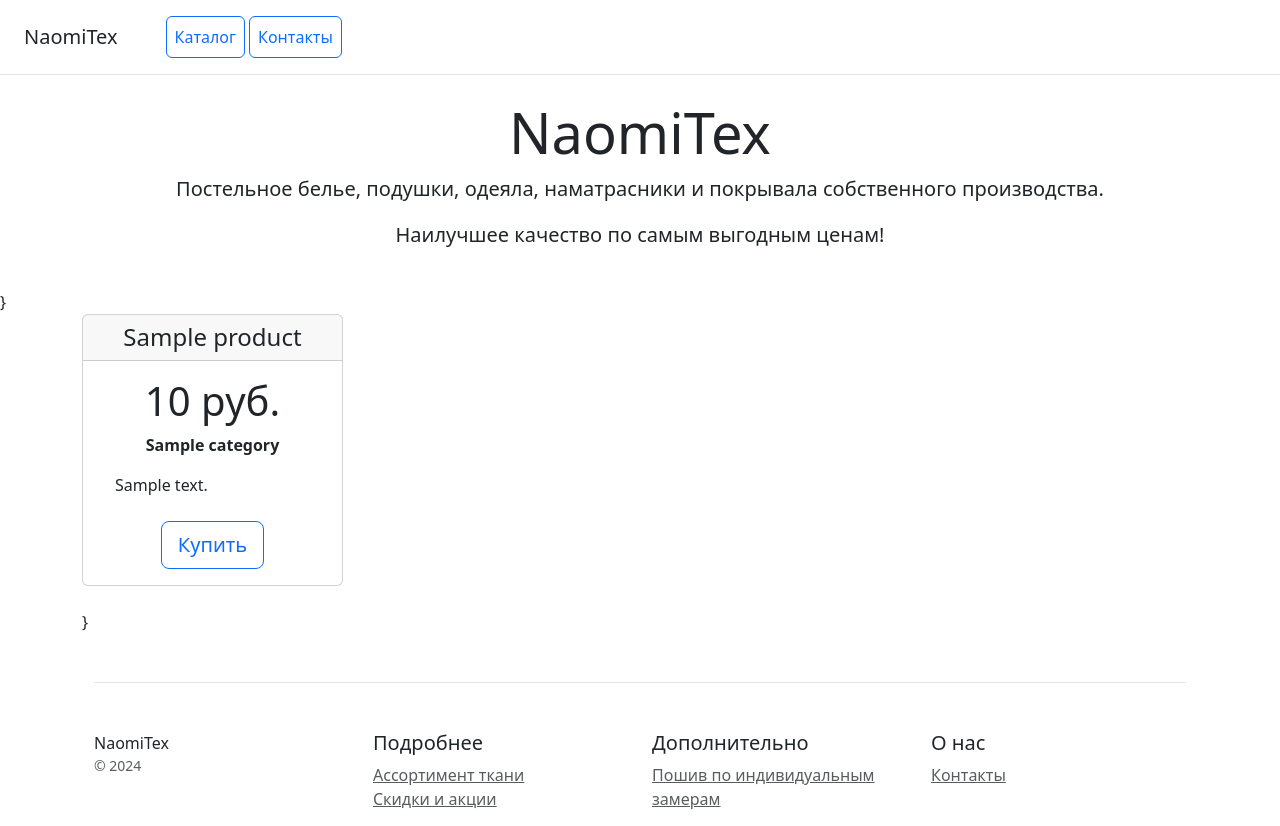
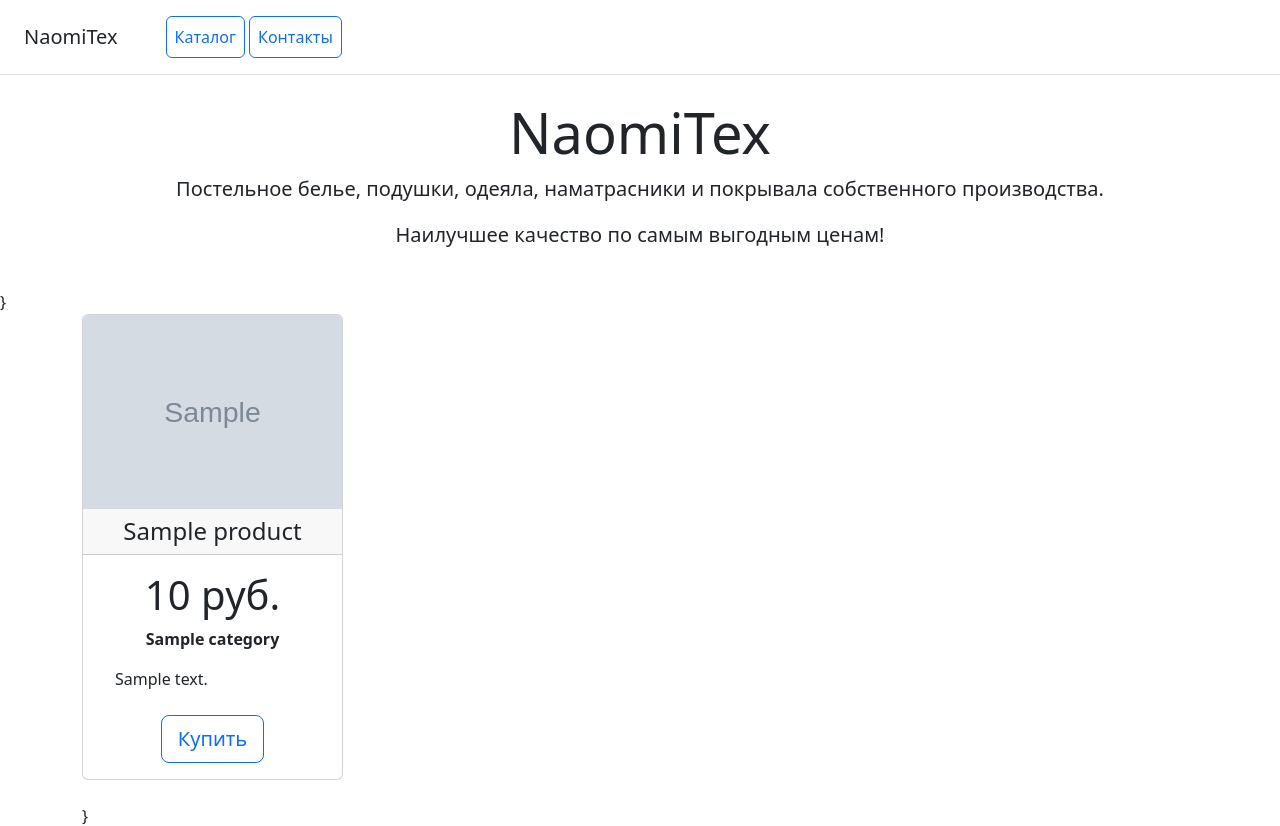
Before and after one commit to annaputilovskaya/online_store_project, a Django app: template catalog/templates/catalog/home.html in a window 1280 px wide. Shown: the top 826 px of the page. Run offline with Django 5.2, Linux system fonts and the light colour scheme; the template is opened without the code that fills it: most values are stand-ins (such as "Sample title", 1, 10 or a date in 2020); grey boxes marked "Sample" are stand-in pictures.

Commit message:
fix home.html

```diff
--- a/catalog/templates/catalog/home.html
+++ b/catalog/templates/catalog/home.html
@@ -1,4 +1,5 @@
 {% extends 'catalog/base.html' %}
+{% load my_tags %}
 {% block content %}}
 
 
@@ -7,6 +8,7 @@
         {% for product in object_list %}
         <div class="col-3">
             <div class="card mb-4 box-shadow">
+                <img class="card-img-top" src="{{ product.image | media_filter }}">
                 <div class="card-header">
                     <h4 class="my-0 font-weight-normal">{{ product.name }}</h4>
                 </div>
```
